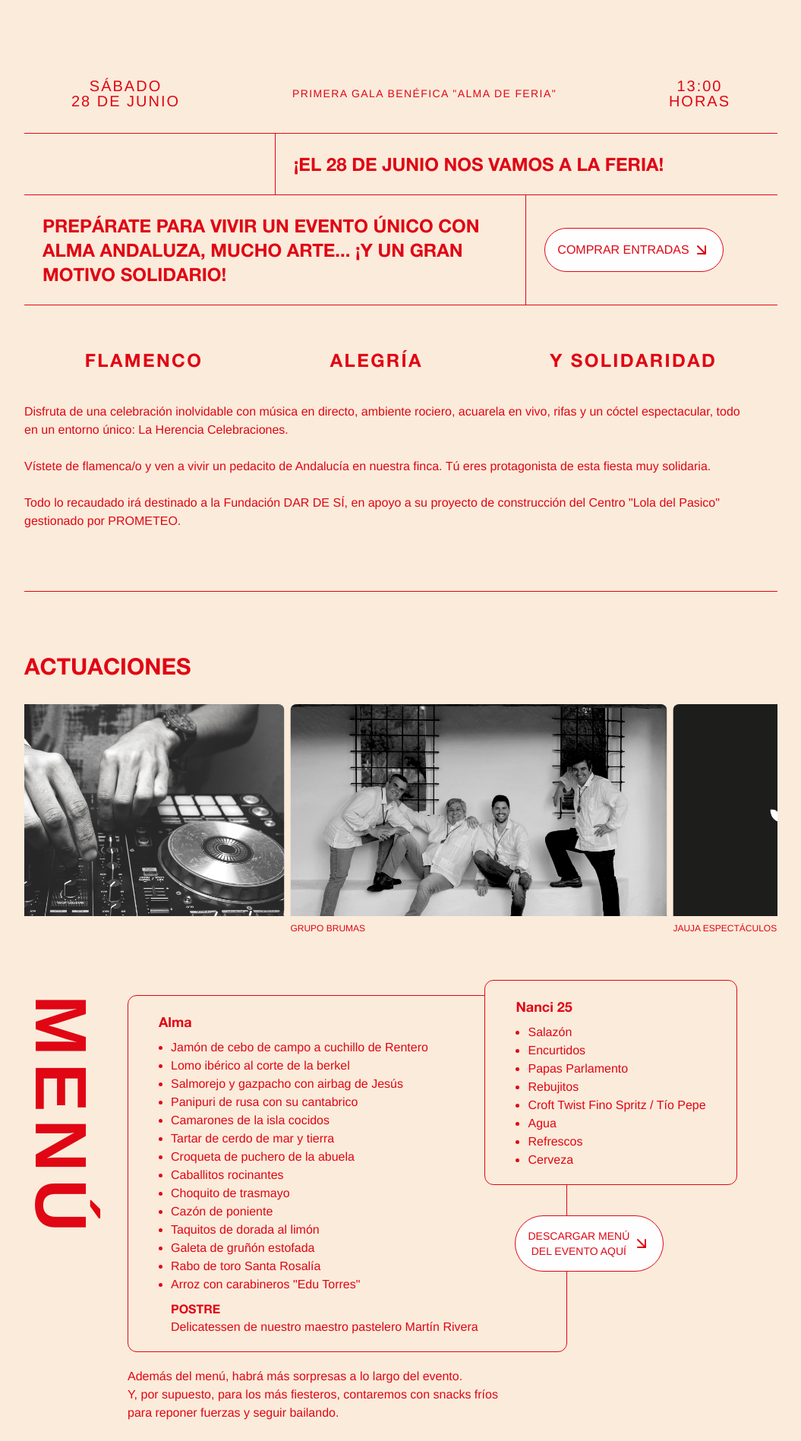
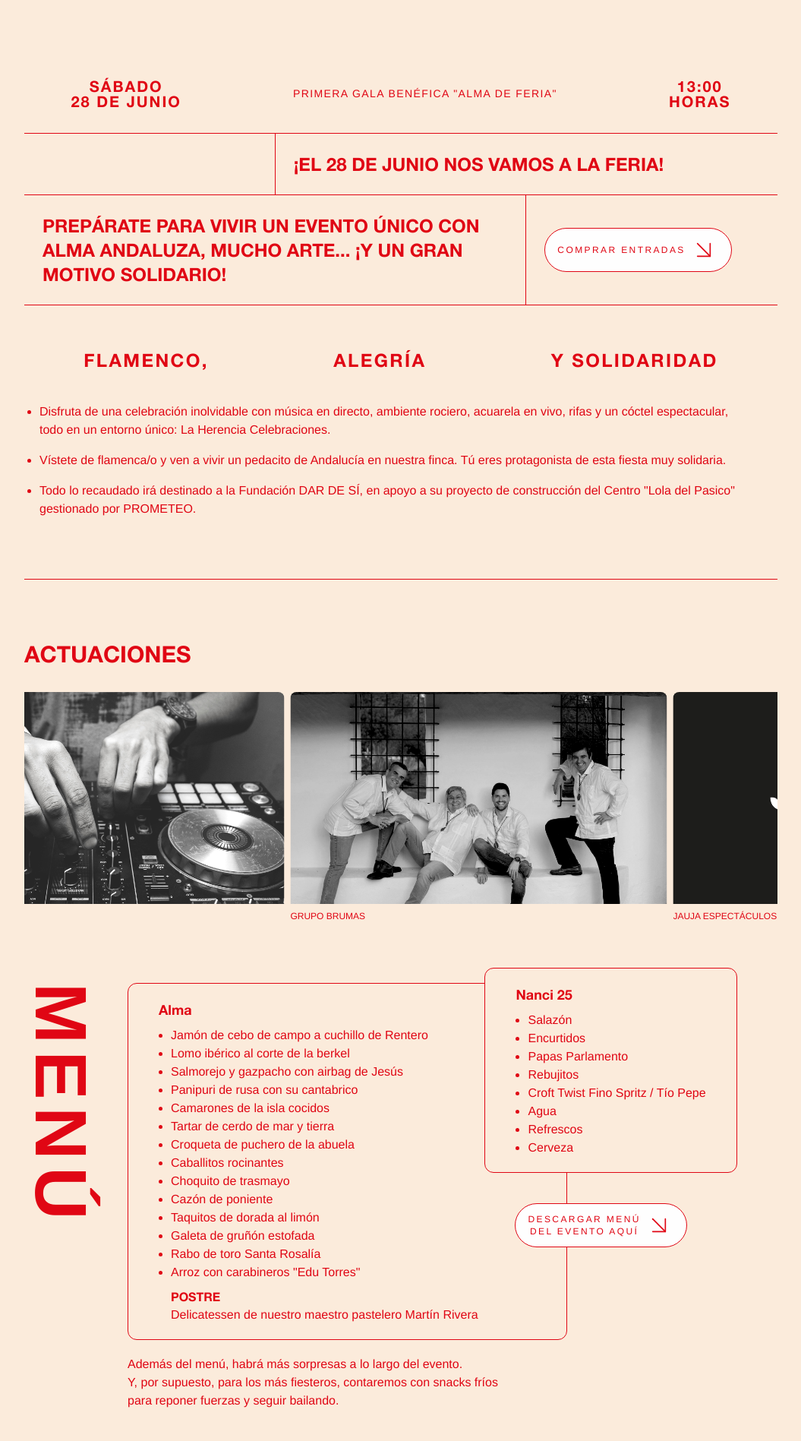
Before and after one commit to carlos-serra-dev/la-herencia-new, a React (Vite) app: page / in a window 1280 px wide. Shown: the part 523-2420 px from the top of the page at 76% size, without its empty margins (112-1167 px from the left). Built offline with nearby package versions, Linux system fonts and the light colour scheme.

Commit message:
fix: implement fixes #3

```diff
--- a/src/components/Partners.tsx
+++ b/src/components/Partners.tsx
@@ -16,7 +16,10 @@ const Partners = () => {
 
   const thirdRowLogos = [
     { src: "/images/logo-marta-rodriguez.png", alt: "Marta Rodríguez" },
-    { src: "/images/logo-mercedes-benz-dimovil.png", alt: "Mercedes Benz Dimovil" },
+    {
+      src: "/images/logo-mercedes-benz-dimovil.png",
+      alt: "Mercedes Benz Dimovil",
+    },
     { src: "/images/logo-prometeo.png", alt: "Prometeo" },
     { src: "/images/logo-royal-bliss.png", alt: "Royal Bliss" },
     { src: "/images/logo-tio-pepe.png", alt: "Tío Pepe" },
@@ -41,7 +44,6 @@ const Partners = () => {
             ))}
           </div>
 
-          {/* Segunda fila - 4 logos */}
           <div className="grid grid-cols-2 sm:grid-cols-4 gap-6 items-center justify-items-center max-w-4xl mx-auto">
             {secondRowLogos.map((logo, index) => (
               <div
@@ -57,7 +59,6 @@ const Partners = () => {
             ))}
           </div>
 
-          {/* Tercera fila - 5 logos */}
           <div className="grid grid-cols-2 sm:grid-cols-3 md:grid-cols-5 gap-6 items-center justify-items-center">
             {thirdRowLogos.map((logo, index) => (
               <div
--- a/src/components/event-activity-extended.tsx
+++ b/src/components/event-activity-extended.tsx
@@ -1,15 +1,24 @@
 export default function EventActivityExtended() {
   return (
     <section className="mt-10 pr-10">
-      <p>
-        Disfruta de una celebración inolvidable con música en directo, ambiente
-        rociero, acuarela en vivo, rifas y un cóctel espectacular, todo en un
-        entorno único: La Herencia Celebraciones. <br /> <br /> Vístete de
-        flamenca/o y ven a vivir un pedacito de Andalucía en nuestra finca. Tú
-        eres protagonista de esta fiesta muy solidaria. <br /> <br /> Todo lo
-        recaudado irá destinado a la Fundación DAR DE SÍ, en apoyo a su proyecto
-        de construcción del Centro "Lola del Pasico" gestionado por PROMETEO.
-      </p>
+      <ul className="list-disc pl-5 space-y-4">
+        <li>
+          Disfruta de una celebración inolvidable con música en directo,
+          ambiente rociero, acuarela en vivo, rifas y un cóctel espectacular,
+          todo en un entorno único: La Herencia Celebraciones.
+        </li>
+
+        <li>
+          Vístete de flamenca/o y ven a vivir un pedacito de Andalucía en
+          nuestra finca. Tú eres protagonista de esta fiesta muy solidaria.
+        </li>
+
+        <li>
+          Todo lo recaudado irá destinado a la Fundación DAR DE SÍ, en apoyo a
+          su proyecto de construcción del Centro "Lola del Pasico" gestionado
+          por PROMETEO.
+        </li>
+      </ul>
     </section>
   );
 }
--- a/src/components/event-activity.tsx
+++ b/src/components/event-activity.tsx
@@ -1,7 +1,9 @@
 export default function EventActivity() {
   return (
     <section className="flex gap-2 items-center justify-around text-center mt-14 flex-wrap">
-      <p className="text-center font-bold text-2xl tracking-widest">FLAMENCO</p>
+      <p className="text-center font-bold text-2xl tracking-widest">
+        FLAMENCO,
+      </p>
       <p className="text-center font-bold text-2xl tracking-widest">ALEGRÍA</p>
 
       <p className="text-center font-bold text-2xl tracking-widest">
--- a/src/components/event-details.tsx
+++ b/src/components/event-details.tsx
@@ -1,15 +1,15 @@
 export default function EventDetails() {
   return (
-    <section className="flex gap-6 items-center justify-around text-center mt-10 flex-wrap">
-      <p className="text-center text-xl tracking-widest leading-5">
+    <section className="flex gap-6 items-center justify-around text-center mt-10">
+      <p className="text-center font-bold text-xs md:text-xl tracking-widest leading-5">
         SÁBADO <br /> 28 DE JUNIO
       </p>
 
-      <p className="text-sm tracking-widest">
+      <p className="text-xs md:text-sm tracking-widest">
         PRIMERA GALA BENÉFICA "ALMA DE FERIA"
       </p>
 
-      <p className="text-center text-xl tracking-widest leading-5">
+      <p className="text-center font-bold text-xs md:text-xl tracking-widest leading-5">
         13:00 <br /> HORAS
       </p>
     </section>
--- a/src/components/first-cta.tsx
+++ b/src/components/first-cta.tsx
@@ -26,7 +26,8 @@ export default function FirstCta() {
         <div className="sm:w-4/12 flex items-center pb-6 sm:p-6">
           <Link to="/comprar-entradas">
             <Button>
-              COMPRAR ENTRADAS <ArrowDownRight />
+              COMPRAR ENTRADAS{" "}
+              <ArrowDownRight width={40} height={40} strokeWidth={1} />
             </Button>
           </Link>
         </div>
--- a/src/components/menu.tsx
+++ b/src/components/menu.tsx
@@ -77,15 +77,18 @@ export default function Menu() {
               className="text-sm mt-10 ml-10"
               onClick={handleDownloadMenu}
             >
-              DESCARGAR MENÚ <br /> DEL EVENTO AQUÍ <ArrowDownRight />
+              DESCARGAR MENÚ <br /> DEL EVENTO AQUÍ{" "}
+              <ArrowDownRight width={40} height={40} strokeWidth={1} />
             </Button>
           </div>
         </div>
       </section>
 
-      <section className="flex lg:hidden gap-5 mt-20 justify-between">
-        <div className="flex flex-col gap-5">
-          <div className="rounded-xl w-fit py-5 px-10 border-[1px]">
+      <section className="flex lg:hidden gap-5 mt-20">
+        <div className="flex w-full flex-col gap-5">
+          <h1 className="text-8xl font-black tracking-widest">MENÚ</h1>
+
+          <div className="rounded-xl py-5 px-10 border-[1px]">
             <h2 className="font-bold text-lg">Nanci 25</h2>
 
             <ul className="ml-4 mt-2 list-none">
@@ -100,7 +103,7 @@ export default function Menu() {
             </ul>
           </div>
 
-          <div className="rounded-xl w-fit py-5 px-10 border-[1px]">
+          <div className="rounded-xl py-5 px-10 border-[1px]">
             <h2 className="font-bold text-lg">Alma</h2>
 
             <ul className="ml-4 mt-2 list-none">
@@ -129,7 +132,10 @@ export default function Menu() {
             </ul>
           </div>
 
-          <p className="font-bold">MENÚ ALMA DE FERIA: 58€</p>
+          <Button className="text-sm mt-10 w-fit" onClick={handleDownloadMenu}>
+            DESCARGAR MENÚ <br /> DEL EVENTO AQUÍ{" "}
+            <ArrowDownRight width={40} height={40} strokeWidth={1} />
+          </Button>
 
           <p className="mt-5">
             Además del menú, habrá más sorpresas a lo largo del evento. <br />{" "}
@@ -137,17 +143,6 @@ export default function Menu() {
             <br /> para reponer fuerzas y seguir bailando.
           </p>
         </div>
-
-        <div className="flex flex-col gap-2 items-center">
-          <h1 className="text-8xl font-black tracking-widest [writing-mode:vertical-rl]">
-            MENÚ
-          </h1>
-
-          <div className="flex gap-0.5 h-full">
-            <div className="w-1 border-r-[1px] h-full"></div>
-            <div className="w-1 border-r-[1px] h-full"></div>
-          </div>
-        </div>
       </section>
     </>
   );
--- a/src/components/second-cta.tsx
+++ b/src/components/second-cta.tsx
@@ -6,7 +6,7 @@ export default function SecondCta() {
   return (
     <>
       <section className="flex flex-col md:flex-row mt-20 border-y-[1px]">
-        <div className="md:w-1/2 p-6 md:border-r-[1px]">
+        <div className="md:w-1/2 py-6 md:px-6 md:border-r-[1px]">
           <p className="text-lg font-bold">
             EL MENÚ SOLIDARIO TIENE UN COSTE DE <br />
             <u>60€ POR PERSONA</u>
@@ -20,10 +20,11 @@ export default function SecondCta() {
           </p>
         </div>
 
-        <div className="flex items-center justify-center pb-6 md:pb-0 md:w-1/2">
+        <div className="flex items-center md:justify-center pb-6 md:pb-0 md:w-1/2">
           <Link to="/comprar-entradas">
             <Button className="text-lg font-bold">
-              COMPRAR ENTRADAS <ArrowDownRight />
+              COMPRAR ENTRADAS{" "}
+              <ArrowDownRight width={40} height={40} strokeWidth={1} />
             </Button>
           </Link>
         </div>
@@ -32,9 +33,14 @@ export default function SecondCta() {
       <section className="flex gap-6 items-center justify-around text-center mt-6 pb-6 flex-wrap border-b-[1px]">
         <p className="text-center font-bold text-2xl tracking-widest">28 JUN</p>
 
-        <p className="text-center font-bold tracking-widest">
+        <p className="text-center hidden md:block font-bold tracking-widest">
           Te esperamos el 28 de junio a las 13h. Reserva tu entrada <br /> y
           únete a esta causa con mucho arte y mucha solidaridad.
+        </p>
+
+        <p className="text-center md:hidden block font-bold tracking-widest">
+          Te esperamos el 28 de junio a las 13h. Reserva tu entrada y únete a
+          esta causa con mucho arte y mucha solidaridad.
         </p>
 
         <p className="text-center font-bold text-2xl tracking-widest">13H</p>
--- a/src/components/ticket-form.tsx
+++ b/src/components/ticket-form.tsx
@@ -95,7 +95,7 @@ export default function TicketForm({ onBack }: TicketFormProps) {
 
             <div className="flex flex-col sm:flex-row items-center gap-6 pt-8">
               <Button type="submit" className="text-lg">
-                ENVIAR <ArrowDownRight />
+                ENVIAR <ArrowDownRight width={40} height={40} strokeWidth={1} />
               </Button>
 
               <p className="text-xl font-bold text-red-600">
--- a/src/components/ui/button.tsx
+++ b/src/components/ui/button.tsx
@@ -1,7 +1,7 @@
 export default function Button({ children, className, ...props }: ButtonProps) {
   return (
     <button
-      className={`bg-white-custom items-center flex gap-1 p-4 rounded-full border-[1px] ${
+      className={`bg-white-custom text-xs tracking-[0.2em] items-center flex gap-1 px-4 py-2 rounded-full border-[1px] ${
         className || ""
       }`}
       {...props}
```
